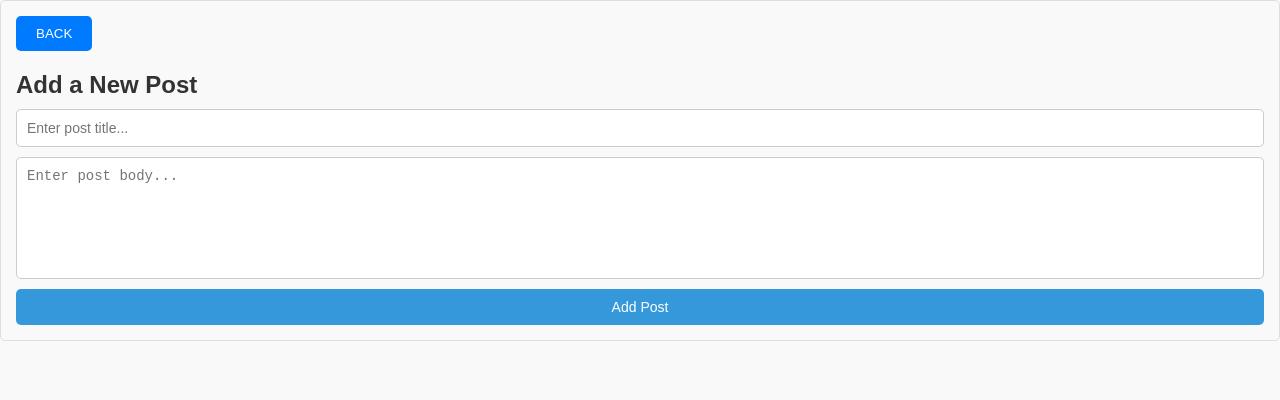
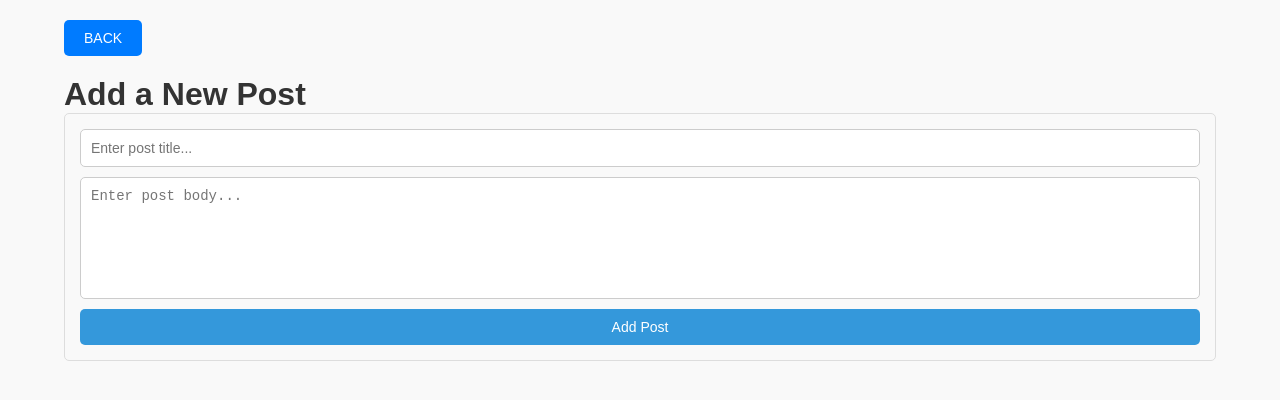
Before and after one commit to OriVered/Posts-Feed-Paygilant, a React (Create React App) app in the folder client/: page /add-post in a window 1280 px wide. Shown: the top 400 px of the page. Built offline with nearby package versions, Linux system fonts and the light colour scheme.

Commit message:
Fix css uniformity for addPost

```diff
--- a/client/src/assets/styles/AddPost.scss
+++ b/client/src/assets/styles/AddPost.scss
@@ -1,9 +1,12 @@
 .add-post {
-    margin-bottom: 20px;
-    padding: 15px;
-    background-color: #f9f9f9;
-    border: 1px solid #ddd;
-    border-radius: 5px;
+    margin-top: 20px;
+
+    .form-content {
+        padding: 15px;
+        background-color: #f9f9f9;
+        border: 1px solid #ddd;
+        border-radius: 5px;
+    }
 
     h2 {
         margin-bottom: 10px;
@@ -33,19 +36,5 @@
             resize: none;
             height: 100px;
         }
-
-        button {
-            padding: 10px 15px;
-            background-color: #3498db;
-            color: white;
-            border: none;
-            border-radius: 5px;
-            cursor: pointer;
-            font-size: 14px;
-
-            &:hover {
-                background-color: #2980b9;
-            }
-        }
     }
 }
--- a/client/src/assets/styles/global.scss
+++ b/client/src/assets/styles/global.scss
@@ -30,3 +30,17 @@ h1, h2, p {
         background-color: #0056b3;
     }
 }
+
+button {
+    padding: 10px 15px;
+    background-color: #3498db;
+    color: white;
+    border: none;
+    border-radius: 5px;
+    cursor: pointer;
+    font-size: 14px;
+
+    &:hover {
+        background-color: #2980b9;
+    }
+}
--- a/client/src/components/SearchBar.jsx
+++ b/client/src/components/SearchBar.jsx
@@ -1,44 +1,24 @@
-import React, { useState, useEffect } from "react";
+import React from "react";
 import "../assets/styles/SearchBar.scss";
 import { HOME_TEXTS } from "../consts/texts";
 
 /**
  * SearchBar Component
  *
- * A reusable component that handles search functionality and manages filtered posts.
+ * A stateless component for the search bar UI.
  *
  * @component
  * @param {Object} props - Props passed to the component.
- * @param {Array} props.posts - The full list of posts to filter.
- * @param {Function} props.onFilteredPosts - Callback to pass the filtered posts back to the parent.
- * @returns {JSX.Element} The search bar input and filtered posts display.
+ * @param {string} props.query - The current search query.
+ * @param {Function} props.onQueryChange - Callback to update the query in the parent component.
+ * @returns {JSX.Element} The search bar input.
  *
  * @example
- * <SearchBar posts={posts} onFilteredPosts={handleFilteredPosts} />
+ * <SearchBar query={query} onQueryChange={handleQueryChange} />
  */
-const SearchBar = ({ posts, onFilteredPosts }) => {
-    const [query, setQuery] = useState(""); // Local state for search query
-
-
-    /**
-     * Filters posts based on the search query.
-     */
-    useEffect(() => {
-        const lowerCaseQuery = query.toLowerCase();
-        const filtered = posts.filter((post) =>
-            post.title.toLowerCase().includes(lowerCaseQuery)
-        );
-
-        onFilteredPosts(filtered); // Pass filtered posts to the parent
-    }, [query, posts, onFilteredPosts]);
-
-    /**
-     * Handles input change and updates the search query.
-     *
-     * @param {React.ChangeEvent<HTMLInputElement>} e - The input change event.
-     */
+const SearchBar = ({ query, onQueryChange }) => {
     const handleInputChange = (e) => {
-        setQuery(e.target.value);
+        onQueryChange(e.target.value); // Notify parent component of query change
     };
 
     return (
--- a/client/src/consts/texts.js
+++ b/client/src/consts/texts.js
@@ -17,7 +17,7 @@ export const ADD_POST_TEXTS = {
     TITLE: "Add a New Post", // Title of the page
     TITLE_PLACEHOLDER: "Enter post title...", // Placeholder for the title input
     BODY_PLACEHOLDER: "Enter post body...", // Placeholder for the body textarea
-    SUBMIT_BUTTON: "Add Post", // Text for the submit button
+    BUTTON: "Add Post", // Text for the submit button
     ERROR_MISSING_FIELDS: "Both title and body are required.", // Error message for missing fields
 };
 
--- a/client/src/pages/AddPost.jsx
+++ b/client/src/pages/AddPost.jsx
@@ -45,7 +45,7 @@ const AddPost = () => {
         };
 
         // Update the global posts state
-        setPosts([newPost, ...posts]);
+        setPosts([...posts, newPost]);
 
         // Reset form fields
         setTitle("");
@@ -57,18 +57,18 @@ const AddPost = () => {
     };
 
     return (
-        <div className="add-post">
+        <div className="add-post container">
             {/* Back button to navigate to the previous page */}
             <button className="back-button" onClick={() => navigate(-1)}>
                 {COMMON_TEXTS.BACK_BUTTON}
             </button>
 
-            <h2>{ADD_POST_TEXTS.TITLE}</h2>
+            <h1>{ADD_POST_TEXTS.TITLE}</h1>
 
             {/* Error message */}
             {error && <p className="error-message">{error}</p>}
 
-            <form onSubmit={handleSubmit}>
+            <form onSubmit={handleSubmit} className="form-content">
                 <input
                     type="text"
                     value={title}
@@ -80,7 +80,7 @@ const AddPost = () => {
                     placeholder={ADD_POST_TEXTS.BODY_PLACEHOLDER}
                     onChange={(e) => setBody(e.target.value)}
                 />
-                <button type="submit">{ADD_POST_TEXTS.SUBMIT_BUTTON}</button>
+                <button type="submit">{ADD_POST_TEXTS.BUTTON}</button>
             </form>
         </div>
     );
--- a/client/src/pages/Home.jsx
+++ b/client/src/pages/Home.jsx
@@ -1,6 +1,6 @@
-import React, { useEffect } from "react";
+import React, { useState, useEffect, useCallback } from "react";
 import { useNavigate } from "react-router-dom";
-import { HOME_TEXTS } from "../consts/texts";
+import { HOME_TEXTS, ADD_POST_TEXTS } from "../consts/texts";
 import "../assets/styles/Home.scss";
 import Api from "../api/Api";
 import Card from "../components/Card";
@@ -24,12 +24,15 @@ const Home = () => {
     const { posts, setPosts } = usePostsContext();
     const { setLoading, setError, error } = useLoaderContext();
     const navigate = useNavigate();
+    const [query, setQuery] = useState(""); // Search query state
+    const [filteredPosts, setFilteredPosts] = useState([]); // Filtered posts state
 
     useEffect(() => {
         const fetchPosts = async () => {
             try {
                 const postsData = await Api.fetchPosts(setLoading, setError);
-                setPosts(postsData);
+                setPosts(postsData || []);
+                setFilteredPosts(postsData || []); // Initialize filtered posts
             } catch (err) {
                 setError(HOME_TEXTS.ERROR_FETCH);
             }
@@ -38,24 +41,41 @@ const Home = () => {
         fetchPosts();
     }, [setPosts, setLoading, setError]);
 
+    /**
+     * Filters posts based on the search query.
+     *
+     * @param {string} searchQuery - The current search query.
+     */
+    const handleQueryChange = useCallback(
+        (searchQuery) => {
+            setQuery(searchQuery);
+            const lowerCaseQuery = searchQuery.toLowerCase();
+            const filtered = posts.filter((post) =>
+                post.title.toLowerCase().includes(lowerCaseQuery)
+            );
+            setFilteredPosts(filtered);
+        },
+        [posts]
+    );
+
     return (
         <div className="home container">
             <h1>{HOME_TEXTS.TITLE}</h1>
 
             {/* Error message */}
             {error && <p className="error-message">{error}</p>}
+
             {/* Search Bar */}
-                <SearchBar posts={posts} onFilteredPosts={(filtered) => setPosts(filtered)} />
+            <SearchBar query={query} onQueryChange={handleQueryChange} />
 
-            <div className="toolbar">
-                {/* Add Post Button */}
-                <button className="add-post-button" onClick={() => navigate("/add-post")}>
-                    {HOME_TEXTS.ADD_POST}
-                </button>
-            </div>
+            {/* Add Post Button */}
+            <button className="add-post-button" onClick={() => navigate("/add-post")}>
+                {ADD_POST_TEXTS.BUTTON}
+            </button>
+
             {/* Posts */}
             <div className="posts">
-                {posts.map((post) => (
+                {filteredPosts.map((post) => (
                     <Card key={post.id} id={post.id} title={post.title} body={post.body} />
                 ))}
             </div>
```
